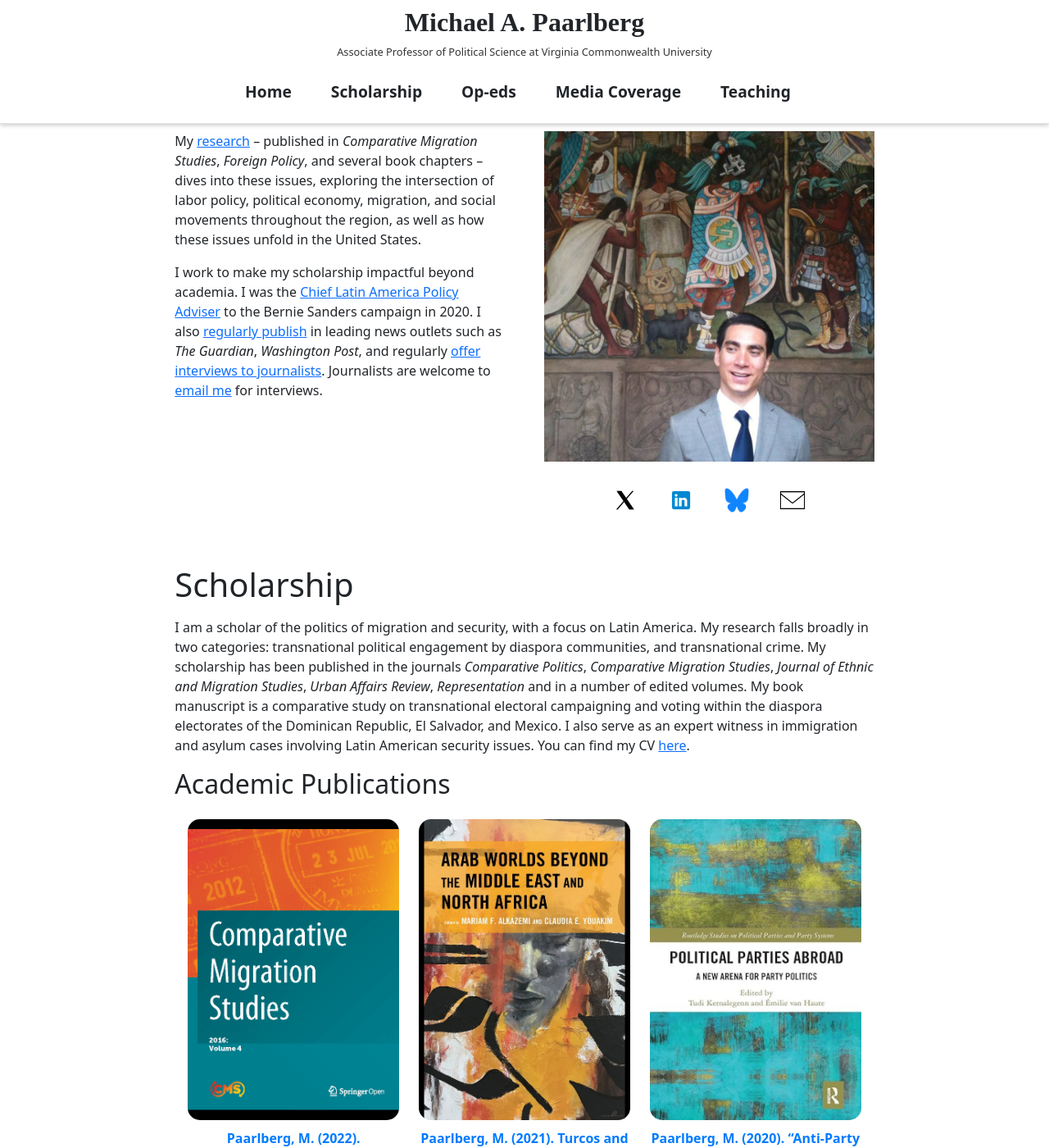
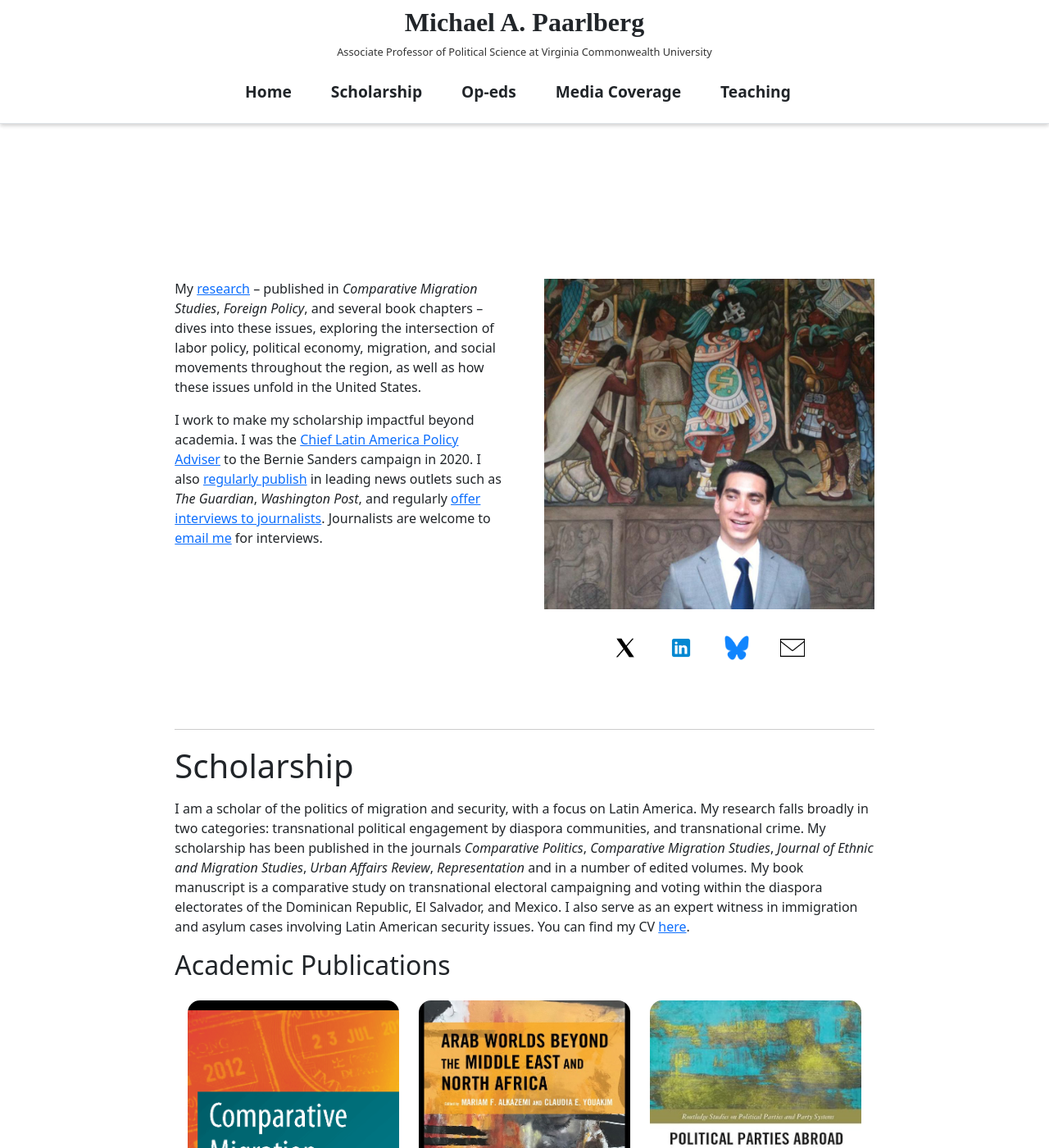
Before and after one commit to RelevantResearch/michael-paarlberg, a Jekyll site: the page built from _pages/home.md, in a window 1280 px wide and 1400 px high. Shown: the whole window at 82% size. Built offline with Jekyll 4.4.1, drawn with Linux system fonts in a browser that asks for light colours.

```diff
--- a/_includes/scripts.html
+++ b/_includes/scripts.html
@@ -1,6 +1,8 @@
 <!-- to test if it works on github or not lets see-->
 <script src="https://code.jquery.com/jquery-3.6.0.min.js"></script>
+<script src="{{ '/assets/js/scrollsetup.js' | relative_url }}"></script>
 
 {% if page.content_render %}
 <script src="{{ '/assets/js/contentrender.js' | relative_url }}"></script>
+
 {% endif %}
--- a/_sass/_custom.scss
+++ b/_sass/_custom.scss
@@ -4,3 +4,24 @@
 @import "_contact";
 @import "_footer";
 @import "_logo";
+
+
+.division{
+  padding-top: 10rem;
+}
+.division section {
+  padding: 20px 0; /* Adds padding at the top and bottom of each section */
+  border-bottom: 1px solid #ccc; /* Adds a light gray line under each section */
+}
+
+.division section:last-of-type {
+  border-bottom: none; /* Removes the line after the last section */
+}
+
+@media (max-width: 480px) {
+  .division{
+    padding-left: 9px;
+    padding-top: 7rem;
+  }
+
+}
--- a/_sass/_navbar.scss
+++ b/_sass/_navbar.scss
@@ -215,4 +215,7 @@ input[type="checkbox"] {
   .description {
     font-size: 0.6rem; /* Even smaller description text */
   }
+  .hamburger{
+    display: flex;
+  }
 }
--- /dev/null
+++ b/assets/js/scrollsetup.js
@@ -0,0 +1,25 @@
+// Select all navbar links
+const navLinks = document.querySelectorAll(".nav-bar a");
+
+// Add a click event listener to each link
+navLinks.forEach((link) => {
+  link.addEventListener("click", function (e) {
+    e.preventDefault(); // Prevent default anchor click behavior
+
+    // Get the target section's ID from the href attribute
+    const targetId = link.getAttribute("href").substring(1); // Remove the '#' symbol
+    const targetElement = document.getElementById(targetId);
+
+    // Convert '10rem' to pixels using the root font-size
+    const remToPx = parseFloat(
+      getComputedStyle(document.documentElement).fontSize
+    ); // Get root font-size in px
+    const offset = 10 * remToPx; // 10rem to pixels
+
+    // Scroll to the target element, offset by 10rem
+    window.scrollTo({
+      top: targetElement.offsetTop - offset, // Offset by 10rem
+      behavior: "smooth", // Smooth scrolling
+    });
+  });
+});
```
